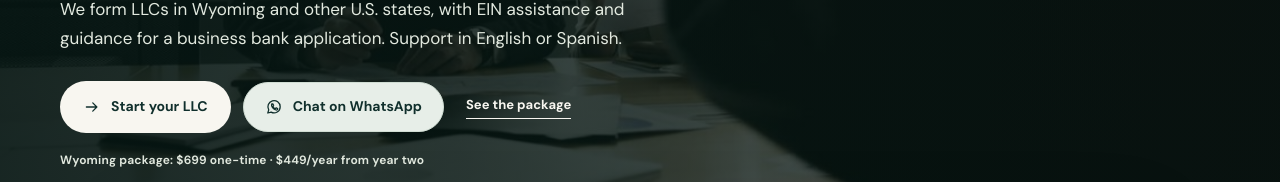
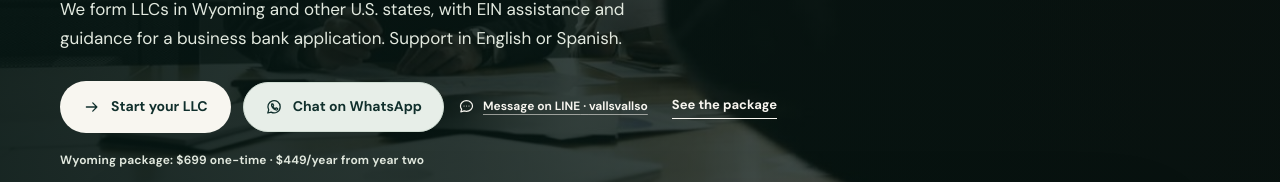
Before and after one commit to ovallsn/vallssolutions, a Next.js app: page / in a window 1280 px wide. Shown: the part 388-570 px from the top of the page. Built offline with nearby package versions, Linux system fonts and the light colour scheme; no server answers.

Commit message:
Add LINE contact channel

```diff
--- a/src/app/conversion-polish.css
+++ b/src/app/conversion-polish.css
@@ -17,6 +17,10 @@
 .link-chevron { width: 16px; height: 16px; flex: 0 0 auto; vertical-align: middle; }
 .contact-actions .button { gap: 10px; }
 .contact-actions svg, .lead-contact-icon svg, .lead-privacy-icon svg, .lead-submit svg { width: 18px; height: 18px; flex: 0 0 auto; }
+.contact-action-line { min-height: 44px; padding: 8px 2px; display: inline-flex; align-items: center; gap: 8px; color: var(--paper); font-size: 12px; font-weight: 650; text-decoration: underline; text-decoration-color: rgba(247, 245, 239, .55); text-underline-offset: 4px; }
+.contact-action-line svg { width: 17px; height: 17px; flex: 0 0 auto; }
+.contact-action-line:hover { color: #f0c0a5; text-decoration-color: currentColor; }
+.contact-action-line:focus-visible { border-radius: 3px; }
 .hero-scroll-cue { gap: 12px; }
 .hero-scroll-rule { width: 25px; height: 1px; background: #e9b08f; }
 
--- a/src/components/ContactActions.tsx
+++ b/src/components/ContactActions.tsx
@@ -1,13 +1,14 @@
 import Link from "next/link";
 import { ContactIcon } from "@/components/ContactIcons";
 import { ROUTES } from "@/lib/routes";
-import { whatsappHref, type Locale } from "@/lib/site";
+import { LINE_ID, lineHref, whatsappHref, type Locale } from "@/lib/site";
 
 type ContactActionsProps = {
   locale: Locale;
   ctaLabel?: string;
   className?: string;
   showWhatsApp?: boolean;
+  showLine?: boolean;
 };
 
 export function ContactActions({
@@ -15,9 +16,11 @@ export function ContactActions({
   ctaLabel,
   className = "",
   showWhatsApp = true,
+  showLine = false,
 }: ContactActionsProps) {
   const english = locale === "en";
   const whatsapp = showWhatsApp ? whatsappHref(locale) : null;
+  const line = showLine ? lineHref() : null;
 
   return (
     <div className={`contact-actions ${className}`.trim()}>
@@ -31,6 +34,12 @@ export function ContactActions({
           {english ? "Chat on WhatsApp" : "Escribir por WhatsApp"}
         </a>
       )}
+      {line && (
+        <a className="contact-action-line" href={line} target="_blank" rel="noopener noreferrer">
+          <ContactIcon name="line" />
+          <span>{english ? "Message on LINE" : "Escríbenos por LINE"} · {LINE_ID}</span>
+        </a>
+      )}
     </div>
   );
 }
--- a/src/components/ContactIcons.tsx
+++ b/src/components/ContactIcons.tsx
@@ -1,4 +1,4 @@
-type ContactIconName = "mail" | "message" | "whatsapp" | "lock" | "arrow";
+type ContactIconName = "mail" | "message" | "whatsapp" | "line" | "lock" | "arrow";
 
 export type FormationServiceIconName =
   | "formation"
@@ -84,6 +84,13 @@ export function ContactIcon({ name }: { name: ContactIconName }) {
           <path d="M20.25 11.55a8.2 8.2 0 0 1-12.1 7.3L3.75 20l1.2-4.2a8.2 8.2 0 1 1 15.3-4.25Z" />
           <path d="M8.7 8.1c.2-.35.45-.45.75-.4l.8.1c.2.05.35.2.45.4l.75 1.65c.1.2.05.4-.1.6l-.55.65c-.15.15-.2.35-.05.6.55 1 1.45 1.9 2.55 2.45.2.1.4.1.55-.1l.65-.75c.15-.2.4-.25.6-.15l1.6.8c.2.1.3.3.3.5-.05.45-.25.9-.65 1.2-.45.35-1 .5-1.6.35-1.1-.3-2.35-.95-3.6-2.05-1.1-.95-1.95-2.25-2.3-3.5-.2-.85 0-1.55.4-2.3Z" />
         </>
+      ) : name === "line" ? (
+        <>
+          <path d="M20.5 11.25c0 4.15-3.8 7.5-8.5 7.5a9.7 9.7 0 0 1-3.35-.58L4 19.5l1.12-3.65A7 7 0 0 1 3.5 11.25c0-4.15 3.8-7.5 8.5-7.5s8.5 3.35 8.5 7.5Z" />
+          <circle cx="8.5" cy="11.25" r=".75" fill="currentColor" stroke="none" />
+          <circle cx="12" cy="11.25" r=".75" fill="currentColor" stroke="none" />
+          <circle cx="15.5" cy="11.25" r=".75" fill="currentColor" stroke="none" />
+        </>
       ) : (
         <>
           <rect x="4" y="10" width="16" height="11" rx="2" />
--- a/src/components/ContactPage.tsx
+++ b/src/components/ContactPage.tsx
@@ -14,7 +14,7 @@ export function ContactPage({ locale }: { locale: Locale }) {
         </p>
         <p className="eyebrow"><span className="eyebrow-line" />{english ? "A first message is enough" : "Un primer mensaje es suficiente"}</p>
         <h1>{english ? "Tell us about the U.S. LLC you want to form." : "Cuéntanos qué LLC quieres crear en EE. UU."}</h1>
-        <p>{english ? "Tell us where you’re based, which state you have in mind and what your business does. We form LLCs in Wyoming and other U.S. states, and will confirm the scope and price before work begins. Start by email or WhatsApp in English or Spanish—no call or document upload needed." : "Cuéntanos dónde resides, qué estado tienes en mente y a qué se dedica tu negocio. Creamos LLC en Wyoming y en otros estados de EE. UU.; confirmaremos el alcance y el precio antes de empezar. Puedes iniciar la conversación por email o WhatsApp, en español o inglés, sin llamadas ni documentos."}</p>
+        <p>{english ? "Tell us where you’re based, which state you have in mind and what your business does. We form LLCs in Wyoming and other U.S. states, and will confirm the scope and price before work begins. Start by email, WhatsApp or LINE in English or Spanish—no call or document upload needed." : "Cuéntanos dónde resides, qué estado tienes en mente y a qué se dedica tu negocio. Creamos LLC en Wyoming y en otros estados de EE. UU.; confirmaremos el alcance y el precio antes de empezar. Puedes iniciar la conversación por correo electrónico, WhatsApp o LINE, en español o inglés, sin llamadas ni documentos."}</p>
       </header>
       <LeadCaptureSection
         locale={locale}
--- a/src/components/HomePage.tsx
+++ b/src/components/HomePage.tsx
@@ -102,7 +102,7 @@ const copy: Record<Locale, HomeCopy> = {
     offerBody:
       "Here is exactly what the $699 Wyoming formation package covers, with one point of contact from filing through banking preparation.",
     offerNote:
-      "Start with a brief email or WhatsApp message. No call or document upload is needed to get started.",
+      "Start with a brief email, WhatsApp or LINE message. No call or document upload is needed to get started.",
     stateChoiceNote:
       "We also form LLCs in other U.S. states. Tell us where your business will operate, and we will confirm the scope and price for that state before we begin.",
     audienceEyebrow: "For founders wherever they live",
@@ -248,7 +248,7 @@ const copy: Record<Locale, HomeCopy> = {
     offerBody:
       "Esto es exactamente lo que cubre el paquete de formación de $699 en Wyoming, con un contacto directo desde la presentación hasta la preparación bancaria.",
     offerNote:
-      "Puedes empezar con un mensaje breve por email o WhatsApp. No hace falta una llamada ni subir documentos para iniciar la consulta.",
+      "Puedes empezar con un mensaje breve por correo electrónico, WhatsApp o LINE. No hace falta una llamada ni subir documentos para iniciar la consulta.",
     stateChoiceNote:
       "También creamos LLC en otros estados de EE. UU. Cuéntanos dónde operará tu negocio y confirmaremos el alcance y el precio antes de empezar.",
     audienceEyebrow: "Para fundadores, vivan donde vivan",
@@ -455,7 +455,7 @@ export function HomePage({ locale }: { locale: Locale }) {
             </h1>
             <p className="premium-lede">{content.lede}</p>
             <div className="hero-actions">
-              <ContactActions locale={locale} ctaLabel={content.primaryCta} />
+              <ContactActions locale={locale} ctaLabel={content.primaryCta} showLine />
               <div className="hero-secondary-action">
                 <Link className="text-link" href="#package">
                   {content.secondaryCta}
--- a/src/components/LeadCaptureSection.tsx
+++ b/src/components/LeadCaptureSection.tsx
@@ -1,6 +1,6 @@
 import { LeadCaptureForm } from "@/components/LeadCaptureForm";
 import { ContactIcon } from "@/components/ContactIcons";
-import { CONTACT_EMAIL, mailtoHref, type Locale, whatsappHref } from "@/lib/site";
+import { CONTACT_EMAIL, LINE_ID, lineHref, mailtoHref, type Locale, whatsappHref } from "@/lib/site";
 
 type LeadCaptureSectionProps = {
   locale: Locale;
@@ -12,6 +12,7 @@ type LeadCaptureSectionProps = {
 export function LeadCaptureSection({ locale, eyebrow, title, body }: LeadCaptureSectionProps) {
   const english = locale === "en";
   const whatsapp = whatsappHref(locale);
+  const line = lineHref();
 
   return (
     <section className="lead-capture-band" aria-labelledby="lead-capture-title">
@@ -37,6 +38,10 @@ export function LeadCaptureSection({ locale, eyebrow, title, body }: LeadCapture
               <span><strong>WhatsApp</strong><small>{english ? "Continue the conversation there" : "Continúa la conversación por allí"}</small></span>
             </a>
           )}
+          <a href={line} target="_blank" rel="noopener noreferrer">
+            <span className="lead-contact-icon"><ContactIcon name="line" /></span>
+            <span><strong>LINE · {LINE_ID}</strong><small>{english ? "Message us on LINE" : "Escríbenos por LINE"}</small></span>
+          </a>
         </div>
 
         <div className="lead-form-panel">
--- a/src/components/SiteFooter.tsx
+++ b/src/components/SiteFooter.tsx
@@ -1,11 +1,12 @@
 import Link from "next/link";
 import { ConsentPreferencesButton } from "@/components/ConsentManager";
 import { ContactIcon } from "@/components/ContactIcons";
-import { CLIENT_PORTAL_URL, CONTACT_EMAIL, mailtoHref, type Locale, whatsappHref } from "@/lib/site";
+import { CLIENT_PORTAL_URL, CONTACT_EMAIL, LINE_ID, lineHref, mailtoHref, type Locale, whatsappHref } from "@/lib/site";
 
 export function SiteFooter({ locale }: { locale: Locale }) {
   const english = locale === "en";
   const whatsapp = whatsappHref(locale);
+  const line = lineHref();
   return (
     <footer className="site-footer">
       <div className="section-shell footer-main">
@@ -73,6 +74,10 @@ export function SiteFooter({ locale }: { locale: Locale }) {
                 <span>WhatsApp Business</span>
               </a>
             )}
+            <a className="footer-contact-link" href={line} target="_blank" rel="noopener noreferrer">
+              <ContactIcon name="line" />
+              <span>LINE · {LINE_ID}</span>
+            </a>
           </div>
           <ConsentPreferencesButton locale={locale} />
         </div>
--- a/src/lib/site.ts
+++ b/src/lib/site.ts
@@ -1,5 +1,6 @@
 export const SITE_URL = "https://vallssolutions.com";
 export const CONTACT_EMAIL = "info@vallssolutions.com";
+export const LINE_ID = "vallsvallso";
 // Allow a deployment-specific override while keeping the production portal discoverable in static exports.
 export const CLIENT_PORTAL_URL =
   process.env.NEXT_PUBLIC_CLIENT_PORTAL_URL?.trim() ||
@@ -7,6 +8,10 @@ export const CLIENT_PORTAL_URL =
 
 // WhatsApp Business number supplied by the owner, in international format.
 export const WHATSAPP_NUMBER: string | null = "+66 63 897 5596";
+
+export function lineHref(): string {
+  return `https://line.me/ti/p/~${encodeURIComponent(LINE_ID)}`;
+}
 
 export type Locale = "es" | "en";
 
```
